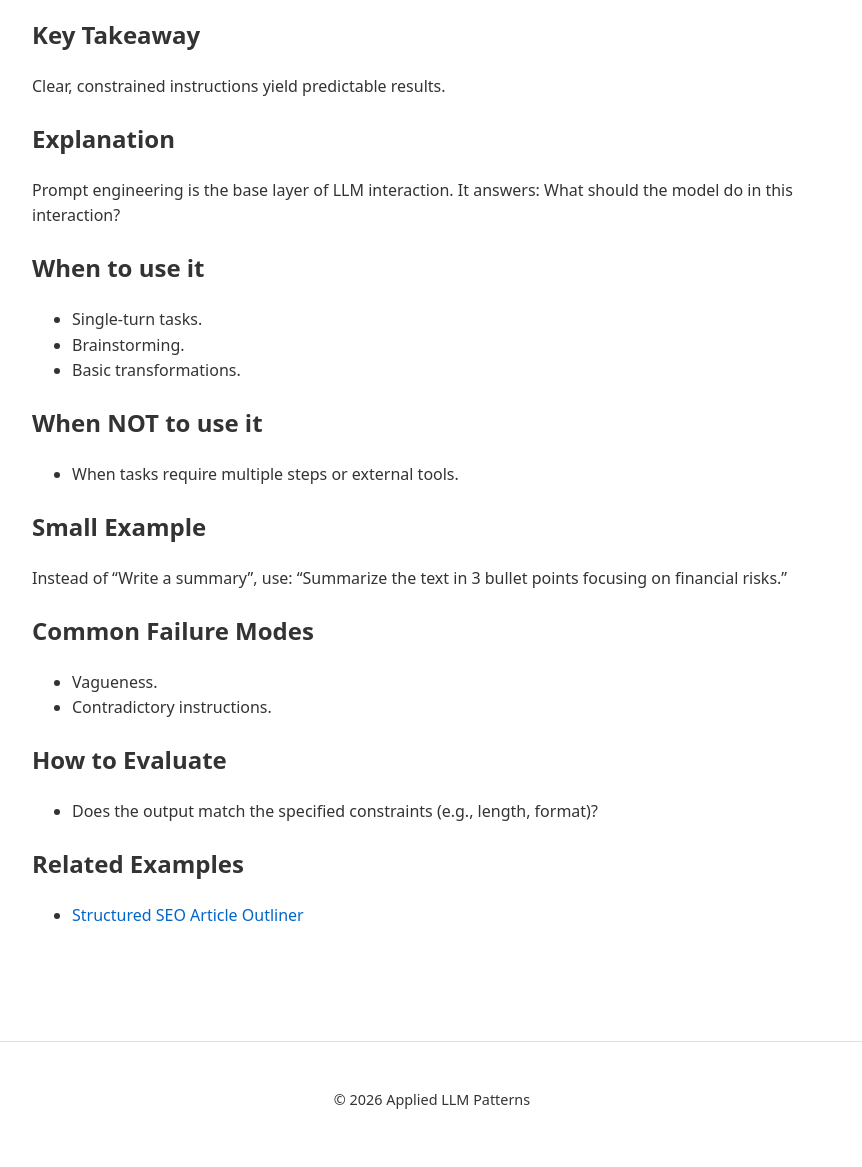
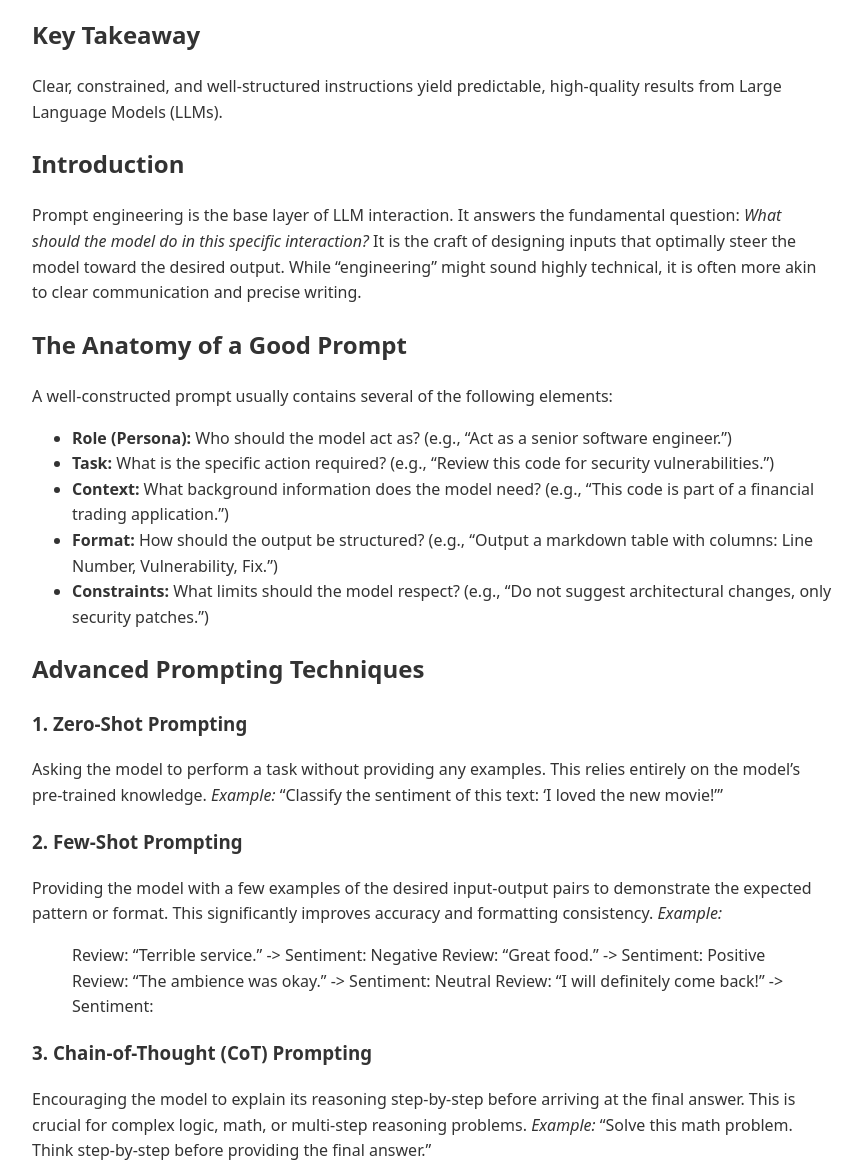
Before and after one commit to vuhung16au/prompt-to-system, an Astro site: page /prompt-to-system/learn/prompt-engineering in a window 1280 px wide. Shown: the part 240-1407 px from the top of the page, without its empty margins (208-1070 px from the left). Built offline with nearby package versions, Linux system fonts and the light colour scheme; Astro itself is replaced by a stand-in of ours.

Commit message:
docs: enrich prompt engineering lesson content

```diff
--- a/src/content/lessons/prompt-engineering.md
+++ b/src/content/lessons/prompt-engineering.md
@@ -7,29 +7,71 @@ last_verified: 2026-10-05
 ---
 
 ## Key Takeaway
-Clear, constrained instructions yield predictable results.
+Clear, constrained, and well-structured instructions yield predictable, high-quality results from Large Language Models (LLMs).
 
-## Explanation
-Prompt engineering is the base layer of LLM interaction. It answers: What should the model do in this interaction?
+## Introduction
+Prompt engineering is the base layer of LLM interaction. It answers the fundamental question: *What should the model do in this specific interaction?* It is the craft of designing inputs that optimally steer the model toward the desired output. While "engineering" might sound highly technical, it is often more akin to clear communication and precise writing.
+
+## The Anatomy of a Good Prompt
+A well-constructed prompt usually contains several of the following elements:
+- **Role (Persona):** Who should the model act as? (e.g., "Act as a senior software engineer.")
+- **Task:** What is the specific action required? (e.g., "Review this code for security vulnerabilities.")
+- **Context:** What background information does the model need? (e.g., "This code is part of a financial trading application.")
+- **Format:** How should the output be structured? (e.g., "Output a markdown table with columns: Line Number, Vulnerability, Fix.")
+- **Constraints:** What limits should the model respect? (e.g., "Do not suggest architectural changes, only security patches.")
+
+## Advanced Prompting Techniques
+
+### 1. Zero-Shot Prompting
+Asking the model to perform a task without providing any examples. This relies entirely on the model's pre-trained knowledge.
+*Example:* "Classify the sentiment of this text: 'I loved the new movie!'"
+
+### 2. Few-Shot Prompting
+Providing the model with a few examples of the desired input-output pairs to demonstrate the expected pattern or format. This significantly improves accuracy and formatting consistency.
+*Example:*
+> Review: "Terrible service." -> Sentiment: Negative
+> Review: "Great food." -> Sentiment: Positive
+> Review: "The ambience was okay." -> Sentiment: Neutral
+> Review: "I will definitely come back!" -> Sentiment:
+
+### 3. Chain-of-Thought (CoT) Prompting
+Encouraging the model to explain its reasoning step-by-step before arriving at the final answer. This is crucial for complex logic, math, or multi-step reasoning problems.
+*Example:* "Solve this math problem. Think step-by-step before providing the final answer."
 
 ## When to use it
-- Single-turn tasks.
-- Brainstorming.
-- Basic transformations.
+- Single-turn tasks (e.g., translation, summarization, classification).
+- Brainstorming and ideation.
+- Basic text transformations (e.g., changing tone, formatting data).
+- Extracting structured data from unstructured text.
 
 ## When NOT to use it
-- When tasks require multiple steps or external tools.
+- **When tasks require multiple autonomous steps:** If a task requires the model to plan, execute, evaluate, and retry, you need an Agentic system, not just a single prompt.
+- **When external data is required:** If the model needs real-time information, you should use Retrieval-Augmented Generation (RAG) or tool-calling.
 
-## Small Example
-Instead of "Write a summary", use:
-"Summarize the text in 3 bullet points focusing on financial risks."
+## Examples
+
+### Before vs. After
+**Poor Prompt (Too vague):**
+> "Write a summary about climate change."
+
+**Better Prompt (Specific, constrained, formatted):**
+> "You are an expert environmental scientist. Summarize the main impacts of climate change on coastal cities.
+>
+> Guidelines:
+> - Keep it under 150 words.
+> - Focus specifically on economic and infrastructural impacts.
+> - Format the response as a bulleted list."
 
 ## Common Failure Modes
-- Vagueness.
-- Contradictory instructions.
+- **Vagueness:** Asking for "good code" instead of "code that passes these specific linting rules."
+- **Information Overload:** Providing too much irrelevant context, which can cause the model to lose focus (the "lost in the middle" phenomenon).
+- **Contradictory Instructions:** Telling the model to be extremely concise but also asking it to explain every detail.
+- **Assuming Implicit Knowledge:** Expecting the model to know specific internal company jargon without defining it in the context.
 
-## How to Evaluate
-- Does the output match the specified constraints (e.g., length, format)?
+## How to Evaluate Prompt Effectiveness
+- **Constraint Satisfaction:** Does the output match the specified constraints (e.g., length, format, tone)?
+- **Robustness:** Does the prompt work consistently across different inputs of the same type?
+- **Accuracy (Hallucination Rate):** Does the prompt generate factually incorrect information? (Often mitigated by providing better context).
 
 ## Related Examples
 - [Structured SEO Article Outliner](/prompt-to-system/examples/structured-seo-outliner)
```
